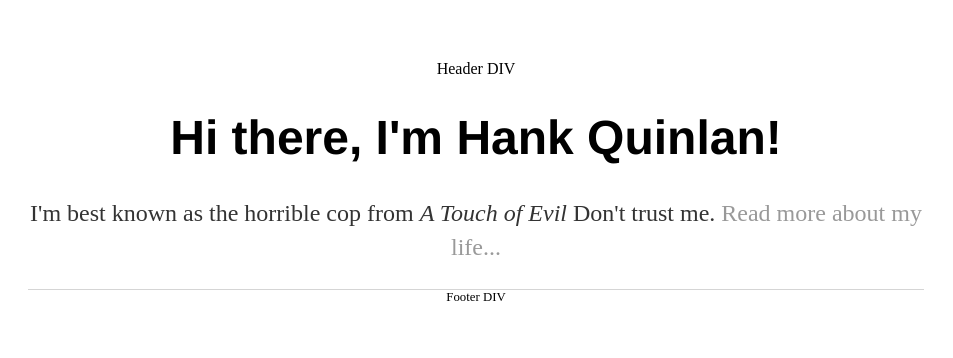
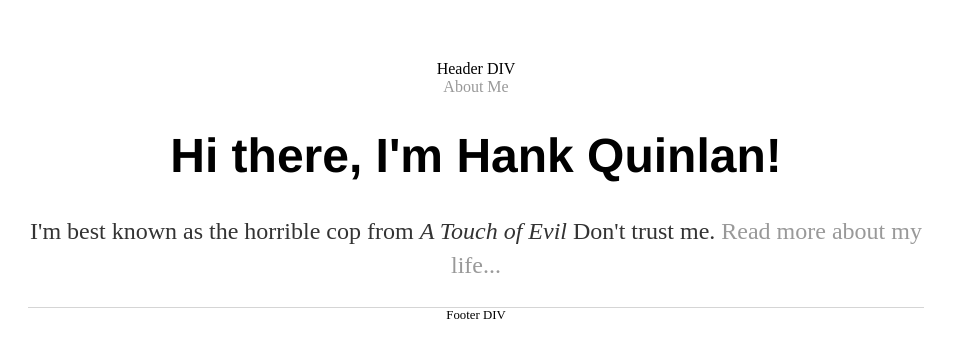
Before and after one commit to thweattm/thweattm.github.io, a Jekyll site: the page built from index.html, in a window 1280 px wide. Shown: the top 358 px of the page, without its empty margins (164-1117 px from the left). Built offline with Jekyll 4.4.1, drawn with Linux system fonts in a browser that asks for light colours.

Commit message:
Update default.html

```diff
--- a/_layouts/default.html
+++ b/_layouts/default.html
@@ -8,7 +8,8 @@
 	<body>
 		<center>
 		<div class="header">
-			Header DIV
+			Header DIV <br>
+			<a href="aboutMe.html">About Me</a>
 		</div>
 
 		{{ content }}
```
